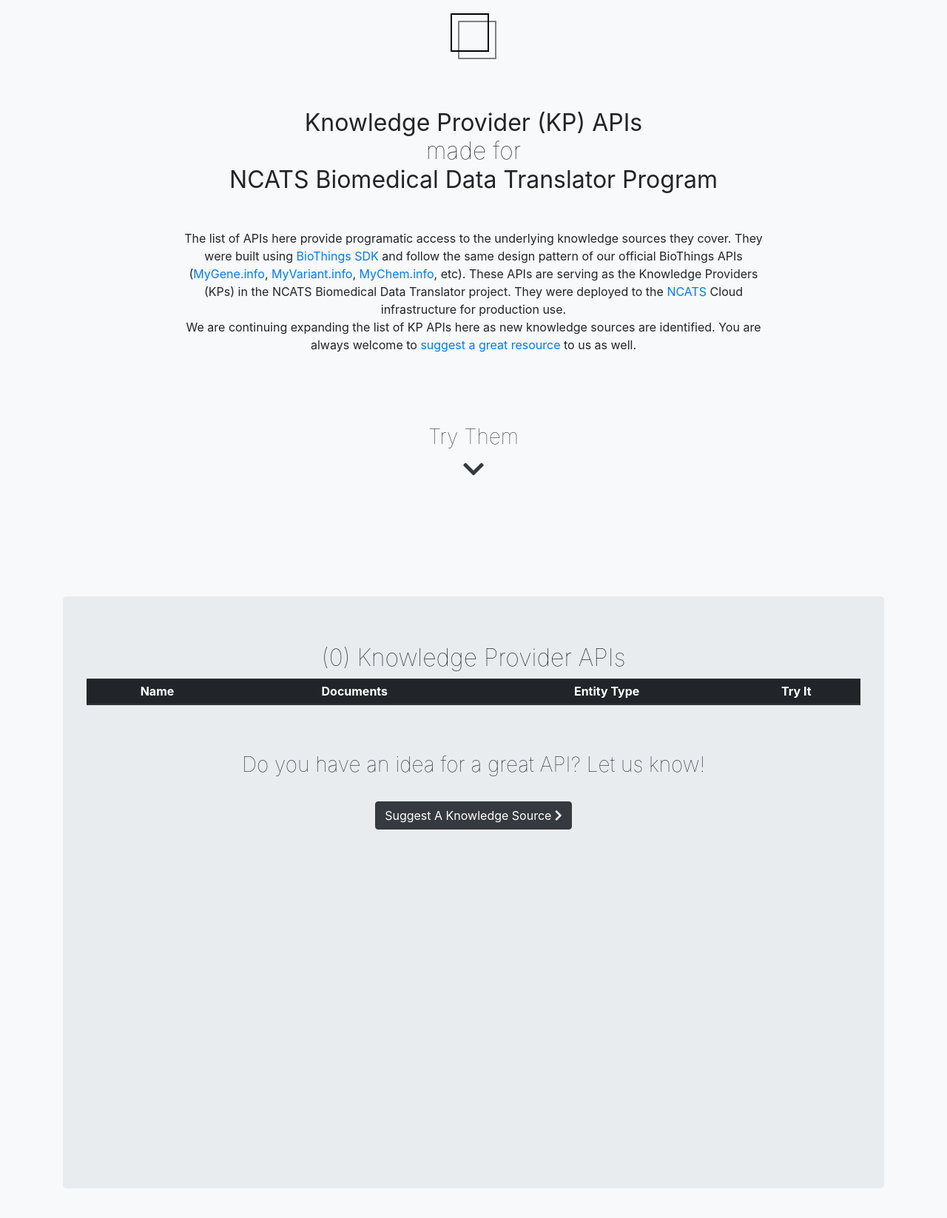
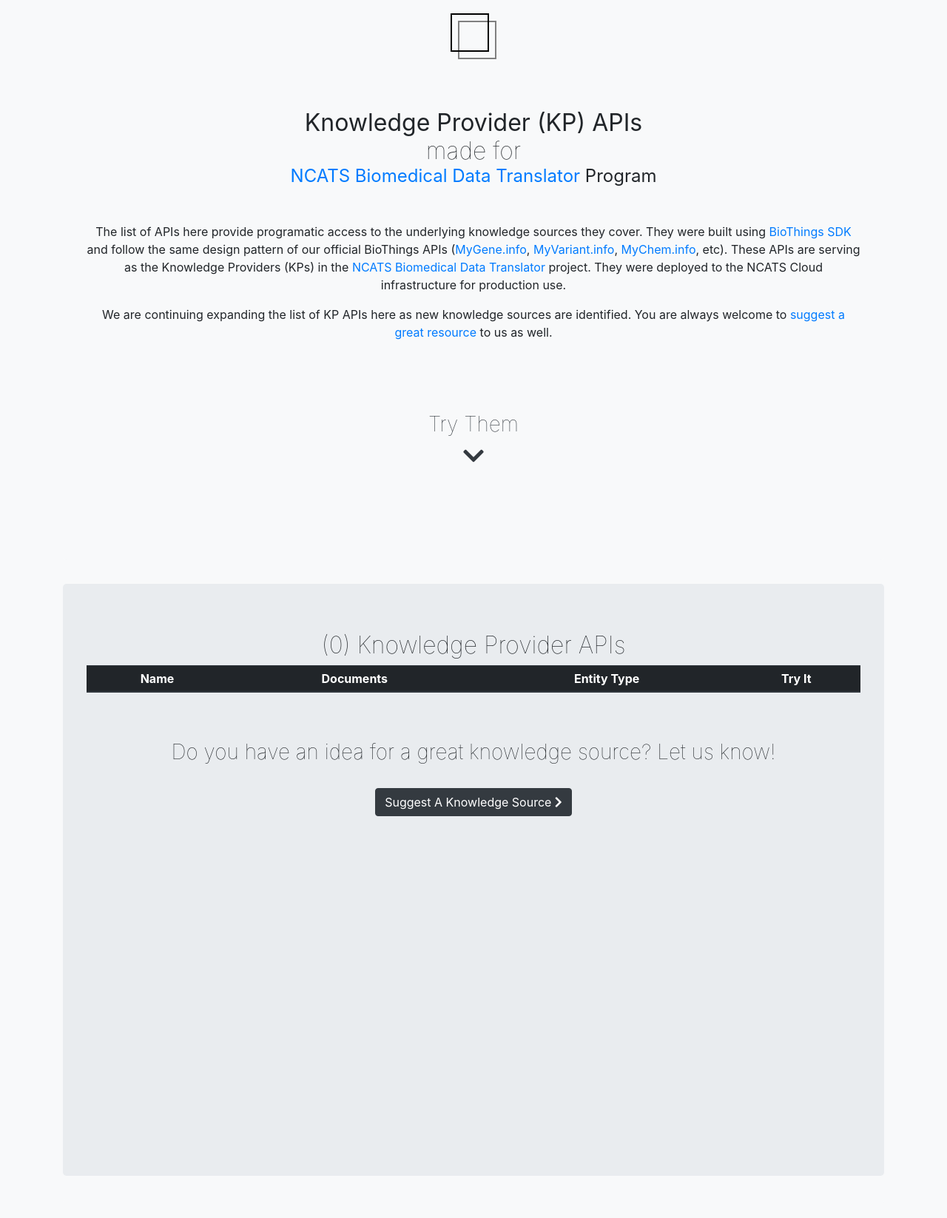
Before and after one commit to biothings/pending.api, a Python web app: template templates/static/html/ncats-landing.html in a window 1280 px wide. Shown: the part 141-1787 px from the top of the page at 74% size. Run offline with Jinja, Linux system fonts and the light colour scheme; the template is opened without the code that fills it, so the values that code supplies are empty; some libraries are stand-ins or nearby versions.

Commit message:
ncats links changed

```diff
--- a/templates/static/html/ncats-landing.html
+++ b/templates/static/html/ncats-landing.html
@@ -57,18 +57,22 @@
 						<rect x="30" y="30" width="50" height="50" style="stroke:grey;stroke-width:2;fill:none;"/>
 						<rect x="20" y="20" width="50" height="50" style="stroke:black;stroke-width:2;fill:none;"/>
 	        </svg>
-          <h2 class="m-5">
-						<b>Knowledge Provider (KP) APIs</b><br />
-						made for<br />
-						<b>NCATS Biomedical Data Translator Program</b>
-						</h2>
-          <p class="w-75 m-auto">
+          <h2 class="mt-5 mb-0">
+						<b>Knowledge Provider (KP) APIs</b>
+					</h2>
+					<h2 class="m-0">
+						made for
+					</h2>
+					<h4 class="mb-5">
+						<b><a href="https://ncats.nih.gov/translator" target="_blank" rel="noreferrer">NCATS Biomedical Data Translator</a> Program</b>
+					</h4>
+          <p class="">
   					The list of APIs here provide programatic access to the underlying knowledge sources they cover. They were built using
   					<a rel="noopener"  class="link" href="https://biothingsapi.readthedocs.io/en/latest/" target="_blank">BioThings SDK</a> and follow the same design pattern of our official BioThings APIs (<a rel="noopener"  class="link" href="https://mygene.info" target="_blank">MyGene.info</a>,
-  					<a rel="noopener" class="link" href="https://myvariant.info" target="_blank">MyVariant.info</a>, <a rel="noopener"  class="link" href="https://mychem.info" target="_blank">MyChem.info</a>, etc). These APIs are serving as the Knowledge Providers (KPs) in the NCATS Biomedical Data Translator project. They were deployed to the
-						<a href="https://ncats.nih.gov/translator" target="_blank" rel="noreferrer">NCATS</a> Cloud infrastructure for production use.
+  					<a rel="noopener" class="link" href="https://myvariant.info" target="_blank">MyVariant.info</a>, <a rel="noopener"  class="link" href="https://mychem.info" target="_blank">MyChem.info</a>, etc). These APIs are serving as the Knowledge Providers (KPs) in the <a href="https://ncats.nih.gov/translator" target="_blank" rel="noreferrer">NCATS Biomedical Data Translator</a> project. They were deployed to the
+						NCATS Cloud infrastructure for production use.
   				</p>
-					<p class="w-75 m-auto">
+					<p class="">
 						We are continuing expanding the list of KP APIs here as new knowledge sources are identified. You are always welcome to <a href="https://github.com/NCATS-Tangerine/translator-api-registry/issues/new?assignees=cmungall%2C+tomconlin%2C+newgene%2C+kevinxin90&labels=data+wanted&template=a_data_source_wanted.md" target="_blank" rel="noreferrer">suggest a great resource</a> to us as well.
 					</p>
           <div class="text-center p-5 mt-5">
@@ -103,7 +107,7 @@
 				</div>
 
         <div class="text-center mt-5">
-          <h3 class="d-block">Do you have an idea for a great API? Let us know!</h3>
+          <h3 class="d-block">Do you have an idea for a great knowledge source? Let us know!</h3>
           <a role="button" class="btn btn-dark m-4" target="_blank" href="https://github.com/NCATS-Tangerine/translator-api-registry/issues/new?assignees=cmungall%2C+tomconlin%2C+newgene%2C+kevinxin90&labels=data+wanted&template=a_data_source_wanted.md">Suggest A Knowledge Source <i class="fas fa-chevron-right"></i></a>
         </div>
       </section>
```
